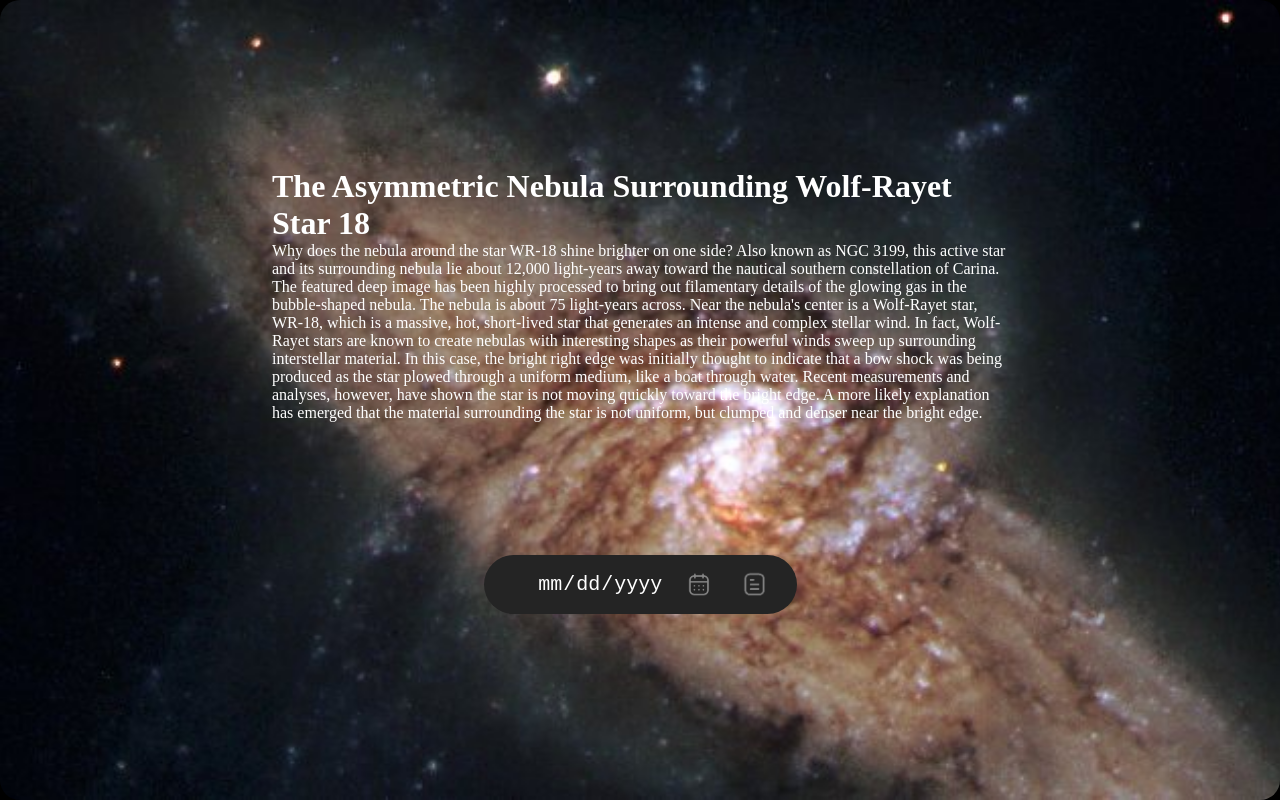
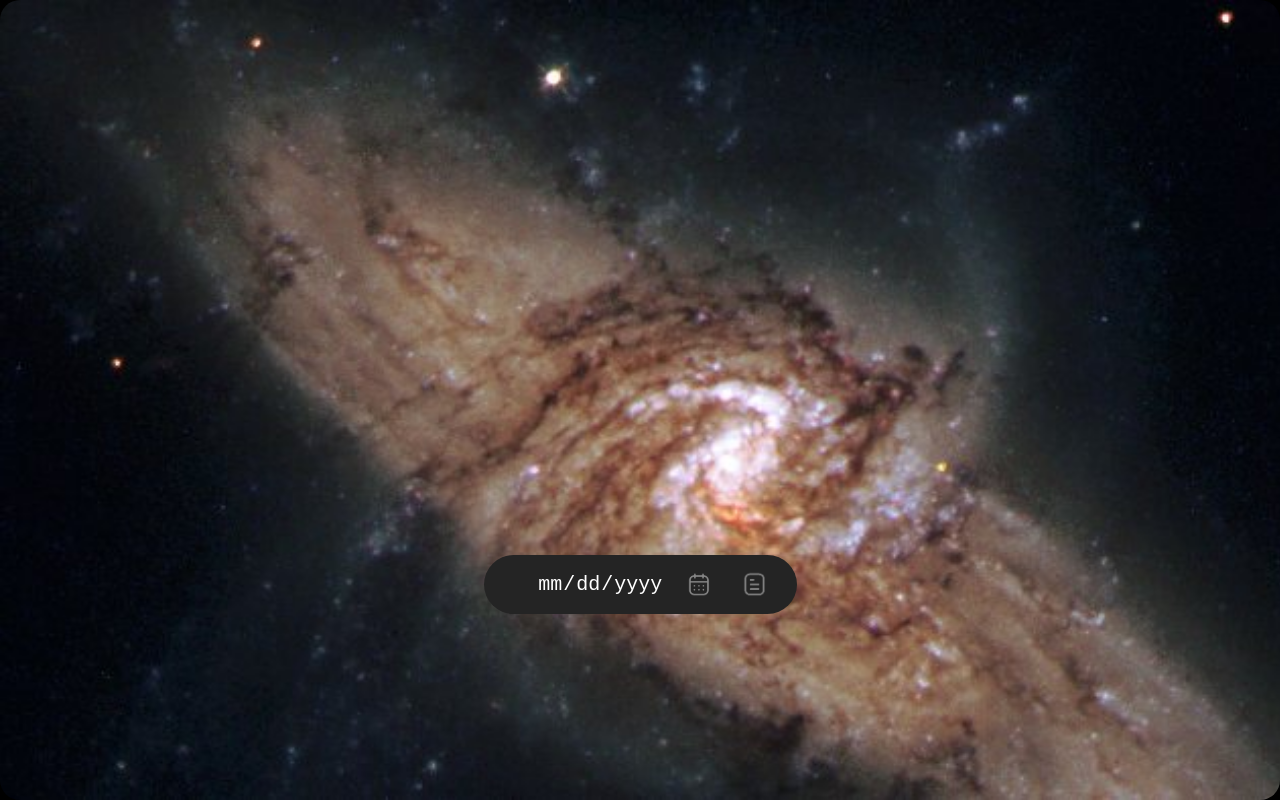
Before and after one commit to dudlves/Picture-DAY, a plain HTML site: page index.html in a window 1280 px wide. Both pictures are taken after a click on the button 754 px from the left and 584 px from the top of the page. Drawn offline with Linux system fonts and the light colour scheme.

Commit message:
adicionado visibility no container

```diff
--- a/index.html
+++ b/index.html
@@ -8,20 +8,18 @@
     <title>Document</title>
 </head>
 <body>
-    <div id="fundo">
-        <div class="main">
+    <div id="background">
+        <main>
             <div id="container">
                 <h1>The Asymmetric Nebula Surrounding Wolf-Rayet Star 18</h1>
                 <p>Why does the nebula around the star WR-18 shine brighter on one side? Also known as NGC 3199, this active star and its surrounding nebula lie about 12,000 light-years away toward the nautical southern constellation of Carina. The featured deep image has been highly processed to bring out filamentary details of the glowing gas in the bubble-shaped nebula. The nebula is about 75 light-years across. Near the nebula's center is a Wolf-Rayet star, WR-18, which is a massive, hot, short-lived star that generates an intense and complex stellar wind. In fact, Wolf-Rayet stars are known to create nebulas with interesting shapes as their powerful winds sweep up surrounding interstellar material. In this case, the bright right edge was initially thought to indicate that a bow shock was being produced as the star plowed through a uniform medium, like a boat through water. Recent measurements and analyses, however, have shown the star is not moving quickly toward the bright edge. A more likely explanation has emerged that the material surrounding the star is not uniform, but clumped and denser near the bright edge.</p>
             </div>
-             <div id="div">
                <section>
                    <input type="date" name="data" id="data">
                    <button id="texto"><img src="./Untitled design (1).png" alt=""></button>
                </section>
-             </div>
 
-        </div>
+        </main>
     </div>
     <script src="script.js"></script>
 </body>
--- a/script.js
+++ b/script.js
@@ -1,11 +1,10 @@
-
 var btn = document.getElementById('texto');
 var container = document.getElementById('container');
 btn.addEventListener('click', function() {
-  if(container.style.display === 'block') {
-      container.style.display = 'none';
-  } else {
-      container.style.display = 'block';
+  if(container.style.visibility === 'hidden') {
+    container.style.visibility = 'visible';
+  }else {
+    container.style.visibility = 'hidden';
   }
 })
 
@@ -14,3 +13,7 @@ btn.addEventListener('click', function() {
 //     const result = await data.json()
 //     console.log(result)
 // })
+
+// if else(btn.style.backgroundImage == url("./Untitled design.png")){
+//     btn.style.backgroundImage = url("./Untitled design2.png")
+//   }
--- a/style.css
+++ b/style.css
@@ -1,27 +1,3 @@
-/* body {
-    margin: 0;
-    padding: 0;
-    display: flex;
-    justify-content: center;
-    align-items: center;
-}
-
-
-#container{
-    position: absolute;
-    color: rgb(255, 255, 255);
-    opacity: 1;
-   align-items: center;
-   width: 641px;
-}
-
-img{
-    background-color: rgba(0, 0, 0, 0.39);
-   height: 667px;
-   width: 2055px;
-} */
-
-
 * {
     margin: 0;
     padding: 0;
@@ -31,7 +7,7 @@ body{
     background-color: black;
 }
 
-#fundo{
+#background{
 border-radius: 20px;
     background-image: url(./FKIwMliX0AIeIBS.jpg);
     background-size: cover;
@@ -39,7 +15,7 @@ border-radius: 20px;
     height: 100vh;
  }
 
-.main{
+main{
     display: flex;
     justify-content: center;
     align-items: center;
@@ -52,6 +28,7 @@ border-radius: 20px;
    margin-top: 168px;
    width: 736px;
 }
+
 
 section{
     margin-top: 133px;
@@ -100,9 +77,3 @@ input[type="date"]::-webkit-calendar-picker-indicator {
     filter: invert(0.8) brightness(1000%) sepia(1%) saturate(1000%) hue-rotate(20deg);
     background-image: none;
 }
-
-#div{
-    display: flex;
-    justify-content: flex-end;
-    align-items: flex-end;
-}
```
Lines whose indentation alone changed are shown as unchanged.
